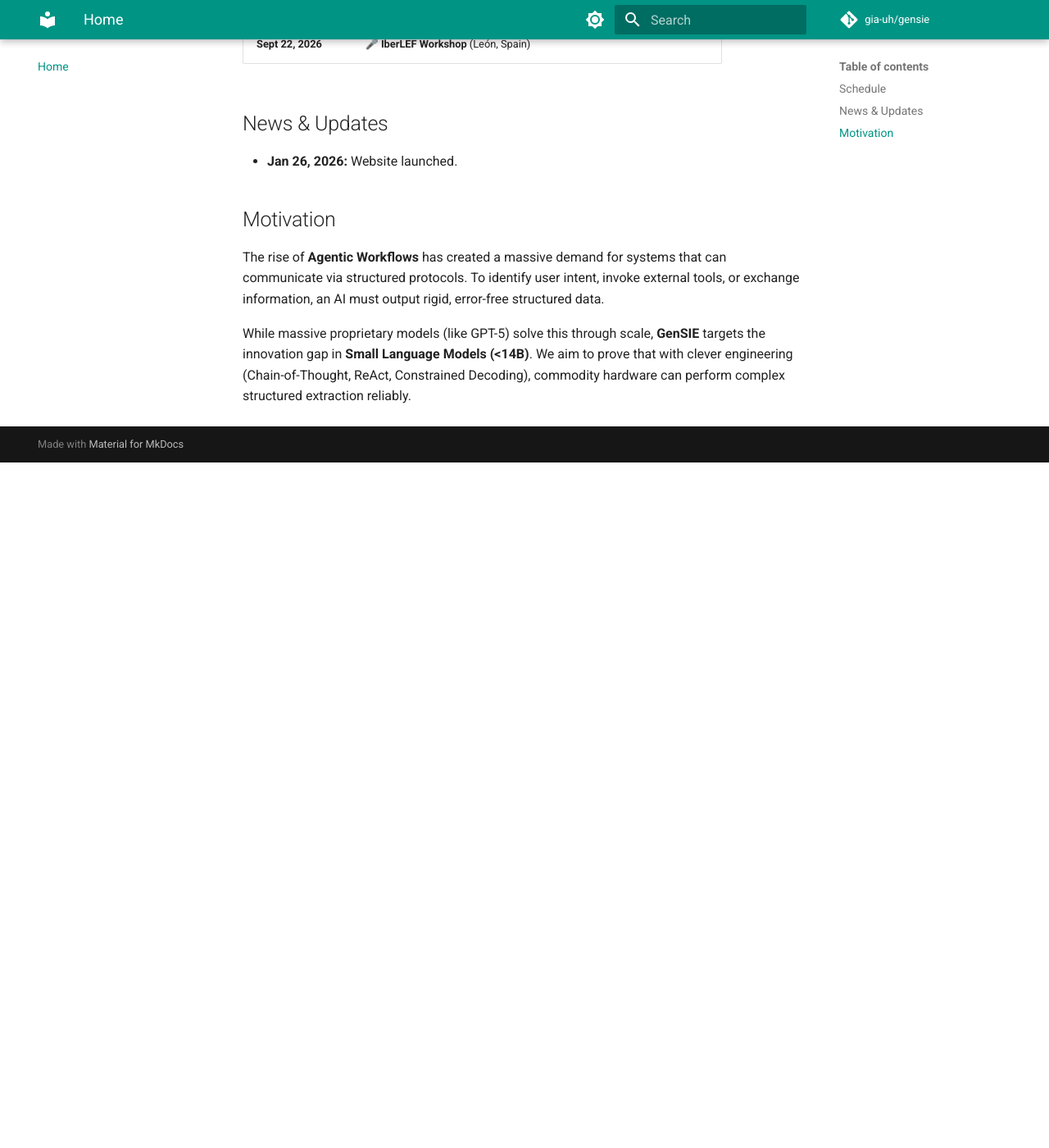
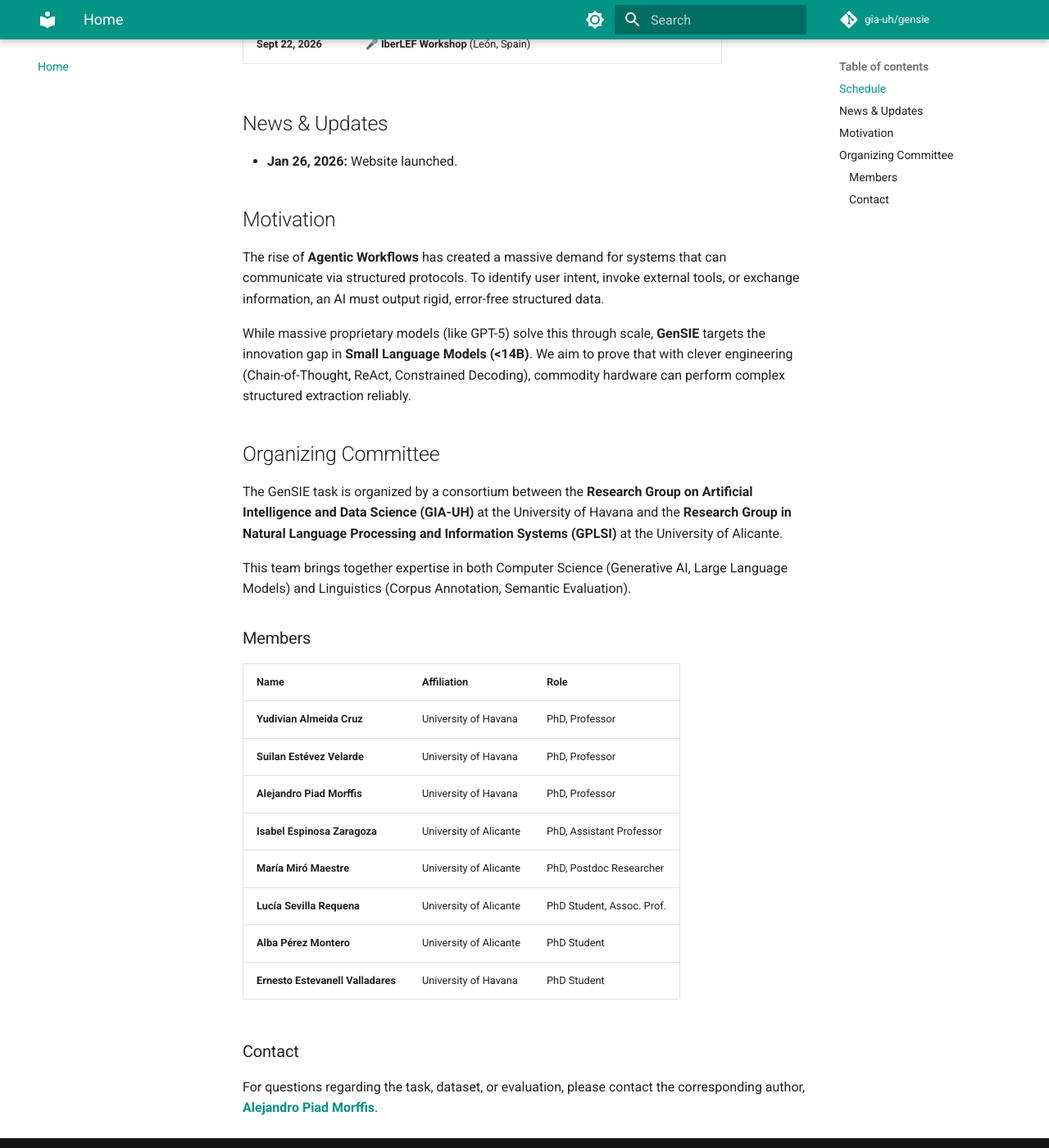
Before and after one commit to gia-uh/gensie, an MkDocs documentation site: the page built from docs/index.md, in a window 1280 px wide and 1400 px high, scrolled down 1176 px. Shown: the whole window at 82% size. Built offline with MkDocs 1.6.1 and Material for MkDocs 9.7.7, drawn with Linux system fonts in a browser that asks for light colours; comment, search, counter and statistics services are not loaded; before the commit the page ends 1740 px from its top, so only the background shows below that.

Commit message:
Add organizing committee

```diff
--- a/docs/index.md
+++ b/docs/index.md
@@ -75,3 +75,26 @@ The task challenges participants to use **Small Language Models (SLMs)** and inf
 The rise of **Agentic Workflows** has created a massive demand for systems that can communicate via structured protocols. To identify user intent, invoke external tools, or exchange information, an AI must output rigid, error-free structured data.
 
 While massive proprietary models (like GPT-5) solve this through scale, **GenSIE** targets the innovation gap in **Small Language Models (<14B)**. We aim to prove that with clever engineering (Chain-of-Thought, ReAct, Constrained Decoding), commodity hardware can perform complex structured extraction reliably.
+
+## Organizing Committee
+
+The GenSIE task is organized by a consortium between the **Research Group on Artificial Intelligence and Data Science (GIA-UH)** at the University of Havana and the **Research Group in Natural Language Processing and Information Systems (GPLSI)** at the University of Alicante.
+
+This team brings together expertise in both Computer Science (Generative AI, Large Language Models) and Linguistics (Corpus Annotation, Semantic Evaluation).
+
+### Members
+
+| Name | Affiliation | Role |
+| :--- | :--- | :--- |
+| **Yudivian Almeida Cruz** | University of Havana | PhD, Professor |
+| **Suilan Estévez Velarde** | University of Havana | PhD, Professor |
+| **Alejandro Piad Morffis** | University of Havana | PhD, Professor |
+| **Isabel Espinosa Zaragoza** | University of Alicante | PhD, Assistant Professor |
+| **María Miró Maestre** | University of Alicante | PhD, Postdoc Researcher |
+| **Lucía Sevilla Requena** | University of Alicante | PhD Student, Assoc. Prof. |
+| **Alba Pérez Montero** | University of Alicante | PhD Student |
+| **Ernesto Estevanell Valladares** | University of Havana | PhD Student |
+
+### Contact
+
+For questions regarding the task, dataset, or evaluation, please contact the corresponding author, [**Alejandro Piad Morffis**](mailto:apiad@matcom.uh.cu).
```
